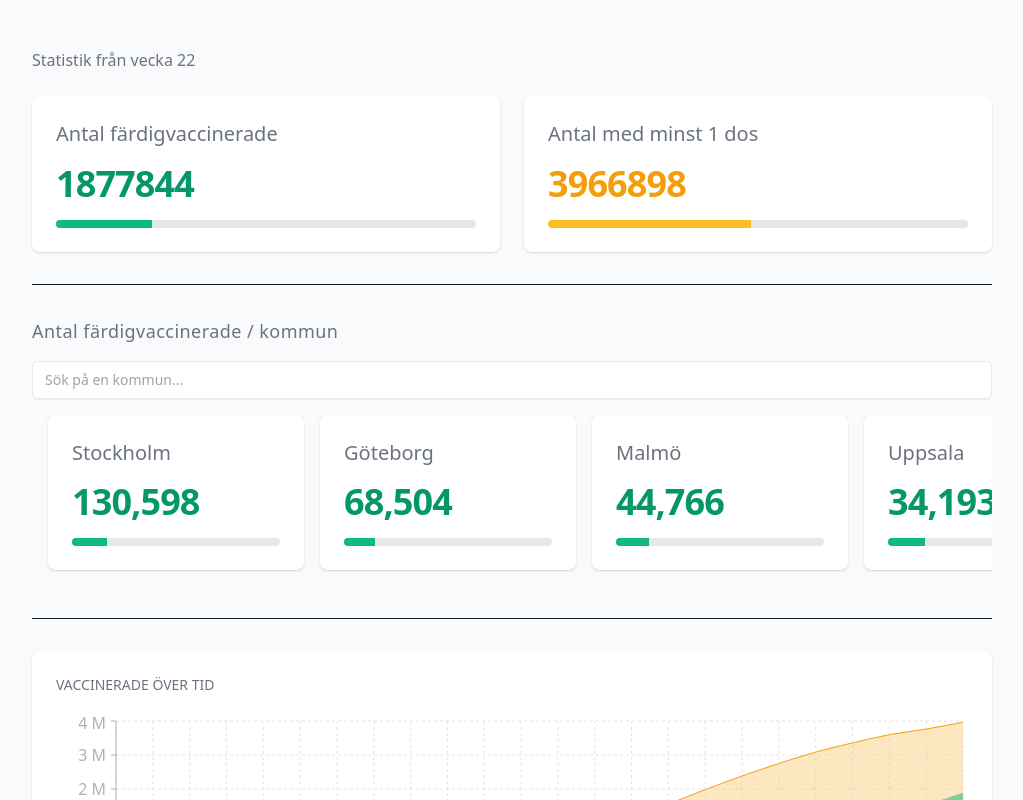
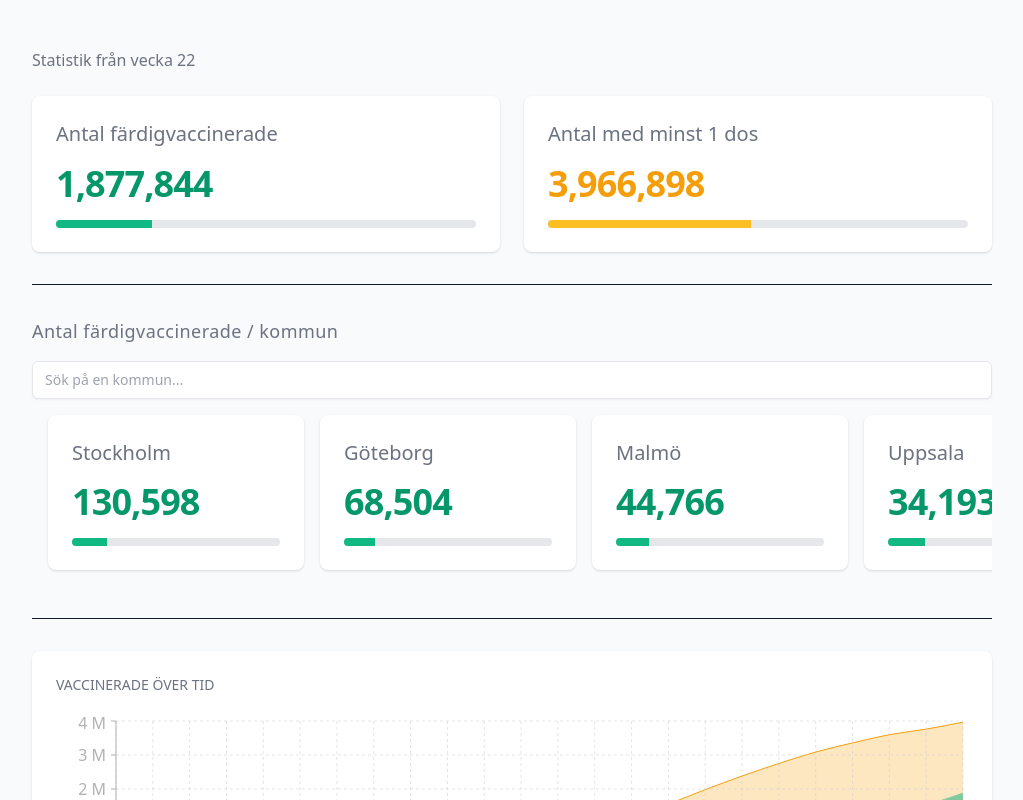
Before and after one commit to albingroen/vaccinstatistik.se, a Next.js app: page / in a window 1280 px wide. Shown: the top 800 px of the page, without its empty margins (128-1151 px from the left). Built offline with nearby package versions, Linux system fonts and the light colour scheme; what @splitbee/web, tailwindcss-scroll-snap would draw is missing.

Commit message:
:globe_with_meridians: Localize values

```diff
--- a/pages/index.tsx
+++ b/pages/index.tsx
@@ -76,7 +76,7 @@ export default function Home() {
               </p>
 
               <p className="my-4 text-4xl font-bold tracking-tight text-green-600">
-                {total.newestFullyVaccinated.amount}
+                {total.newestFullyVaccinated.amount.toLocaleString()}
               </p>
 
               <Progress
@@ -91,7 +91,7 @@ export default function Home() {
               </p>
 
               <p className="my-4 text-4xl font-bold tracking-tight text-yellow-500">
-                {total.newestAtLeast1.amount}
+                {total.newestAtLeast1.amount.toLocaleString()}
               </p>
 
               <Progress
```
